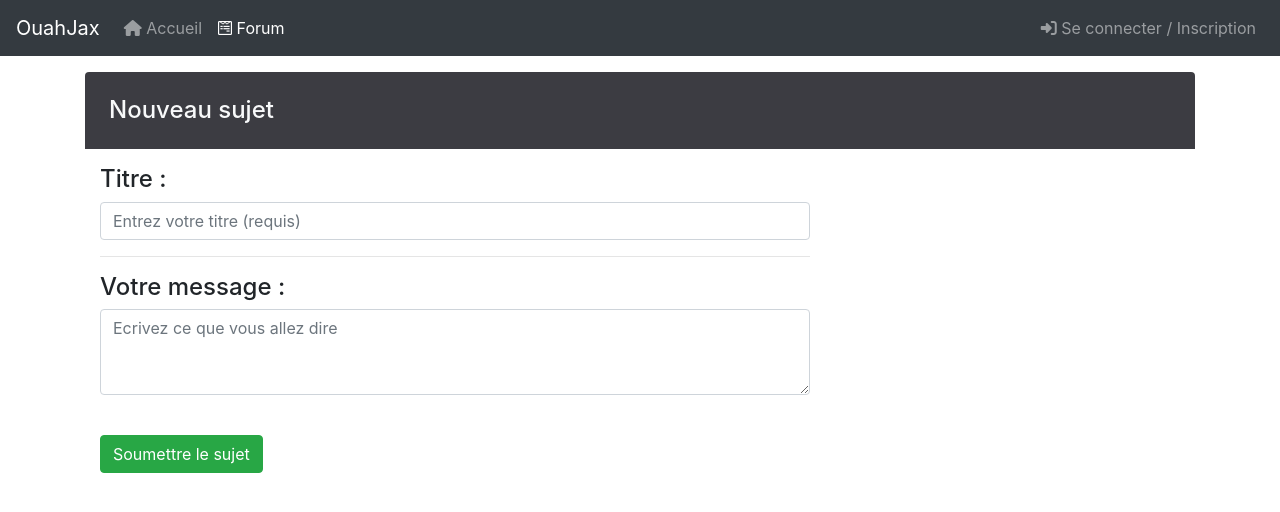
After one commit to Vilquid/AJAX, a PHP site: page /php/newpost.php in a window 1280 px wide. The commit adds this page. Shown: the top 512 px of the page. Run offline with PHP 8.4, Linux system fonts and the light colour scheme; some libraries are stand-ins or nearby versions.

Commit message:
Création de la page nouveau sujet

```diff
--- /dev/null
+++ b/php/newpost.php
@@ -0,0 +1,78 @@
+<!DOCTYPE html>
+<html lang="fr">
+
+<head>
+    <title>OuahJax</title>
+    <link rel="stylesheet" href="/AJAX/css/forum.css">
+    <meta charset="UTF-8">
+    <meta name="viewport" content="width=device-width, initial-scale=1, shrink-to-fit=no">
+    <link rel="stylesheet" href="/AJAX/bootstrap/css/bootstrap.css">
+</head>
+
+<body>
+    <nav class="navbar navbar-expand-sm navbar-dark bg-dark" ">
+        <a class=" navbar-brand" href="/AJAX/index.php">OuahJax</a>
+
+        <button class="navbar-toggler" type="button" data-toggle="collapse" data-target="#navbarsExample03" aria-controls="navbarsExample03" aria-expanded="false" aria-label="Toggle navigation">
+            <span class="navbar-toggler-icon"></span>
+        </button>
+
+        <div class="collapse navbar-collapse" id="navbarsExample03">
+            <ul class="navbar-nav mr-auto">
+                <li class="nav-item ">
+
+                    <a class="nav-link" href="/AJAX/index.php"><span><i class="fas fa-home"> </i></span class="sr-only"> Accueil</a>
+                </li>
+
+
+                <li class="nav-item active">
+                    <a class="nav-link" href="/AJAX/php/sujets.php"><span><i class="fab fa-wpforms"></i></span> Forum</a>
+                </li>
+            </ul>
+
+            <ul class="nav navbar-nav navbar-right">
+                <li class="nav-item ">
+                    <a class="nav-link" href="/AJAX/php/login.php" tabindex="-1" aria-disabled="true">
+                        <span><i class="fas fa-sign-in-alt"></i></span> Se connecter / Inscription</a>
+                </li>
+            </ul>
+            <!--
+            <input type="checkbox" id="switch" name="theme" />
+            <label id="darkmode" for="switch"><span class="fas fa-sun"> / </span> <span class="fas fa-moon"></span></label>
+            -->
+        </div>
+    </nav>
+
+    <div class="container my-3">
+        <h2 class="h4 category mb-0 p-4 rounded-top text-light">Nouveau sujet</h2>
+
+        <div class="row">
+            <div class="container-fluid">
+
+                <div class="col-md-8 mt-3">
+                    <form>
+                        <label class="h4 form-control-label">Titre :</label>
+                        <input type="text" class="form-control" placeholder="Entrez votre titre (requis)">
+                        <hr>
+                        <div class="form-group shadow-textarea">
+                            <label class="h4 form-control-label">Votre message :</label>
+                            <textarea class="form-control z-depth-1" rows="3" placeholder="Ecrivez ce que vous allez dire"></textarea>
+                        </div>
+                    </form>
+                    <br>
+                    <button type="button" class="btn btn-success" value="Submit">Soumettre le sujet</button>
+                </div>
+
+            </div>
+        </div>
+    </div>
+
+
+    <script src=" https://code.jquery.com/jquery-3.5.1.slim.min.js" integrity="sha384-DfXdz2htPH0lsSSs5nCTpuj/zy4C+OGpamoFVy38MVBnE+IbbVYUew+OrCXaRkfj" crossorigin="anonymous">
+    </script>
+    <script src="https://cdn.jsdelivr.net/npm/popper.js@1.16.1/dist/umd/popper.min.js" integrity="sha384-9/reFTGAW83EW2RDu2S0VKaIzap3H66lZH81PoYlFhbGU+6BZp6G7niu735Sk7lN" crossorigin="anonymous"></script>
+    <script src="/AJAX/bootstrap/js/bootstrap.min.js"></script>
+    <script src="https://kit.fontawesome.com/bb5c883aee.js" crossorigin="anonymous"></script>
+</body>
+
+</html>
--- a/php/post.php
+++ b/php/post.php
@@ -52,7 +52,7 @@
 
             <div class="container-fluid mt-100">
 
-                <button type="button" class="btn btn-shadow btn-wide btn-primary"> <span class="btn-icon-wrapper pr-2 opacity-7"> <i class="fa fa-plus fa-w-20"></i> </span> Nouveau sujet </button>
+                <a href="/AJAX/php/newpost.php"><button type="button" class="btn btn-shadow btn-wide btn-primary"> <span class="btn-icon-wrapper pr-2 opacity-7" > <i class="fa fa-plus fa-w-20"></i> </span> Nouveau sujet </button></a>
 
                 <div class="card mt-3 mb-3">
                     <div class="card-header pl-0 pr-0">
--- a/php/thread.php
+++ b/php/thread.php
@@ -47,8 +47,7 @@
 
     <div class="container my-3">
         <nav class="breadcrumb ">
-            <h6 class="breadcrumb-item active"><a href="/AJAX/php/sujets.php">Index</a> &nbsp;/&nbsp; <a href="/AJAX/php/post.php">Nom du Forum</a> &nbsp;/&nbsp; <a href="/AJAX/php/thread.php">Les origines de
-                    OuahJax</a> </h6>
+            <h6 class="breadcrumb-item active"><a href="/AJAX/php/sujets.php">Index</a> &nbsp;/&nbsp; <a href="/AJAX/php/post.php">Nom du Forum</a> &nbsp;/&nbsp; <a href="/AJAX/php/thread.php">Les origines de OuahJax</a> </h6>
         </nav>
 
 
```
